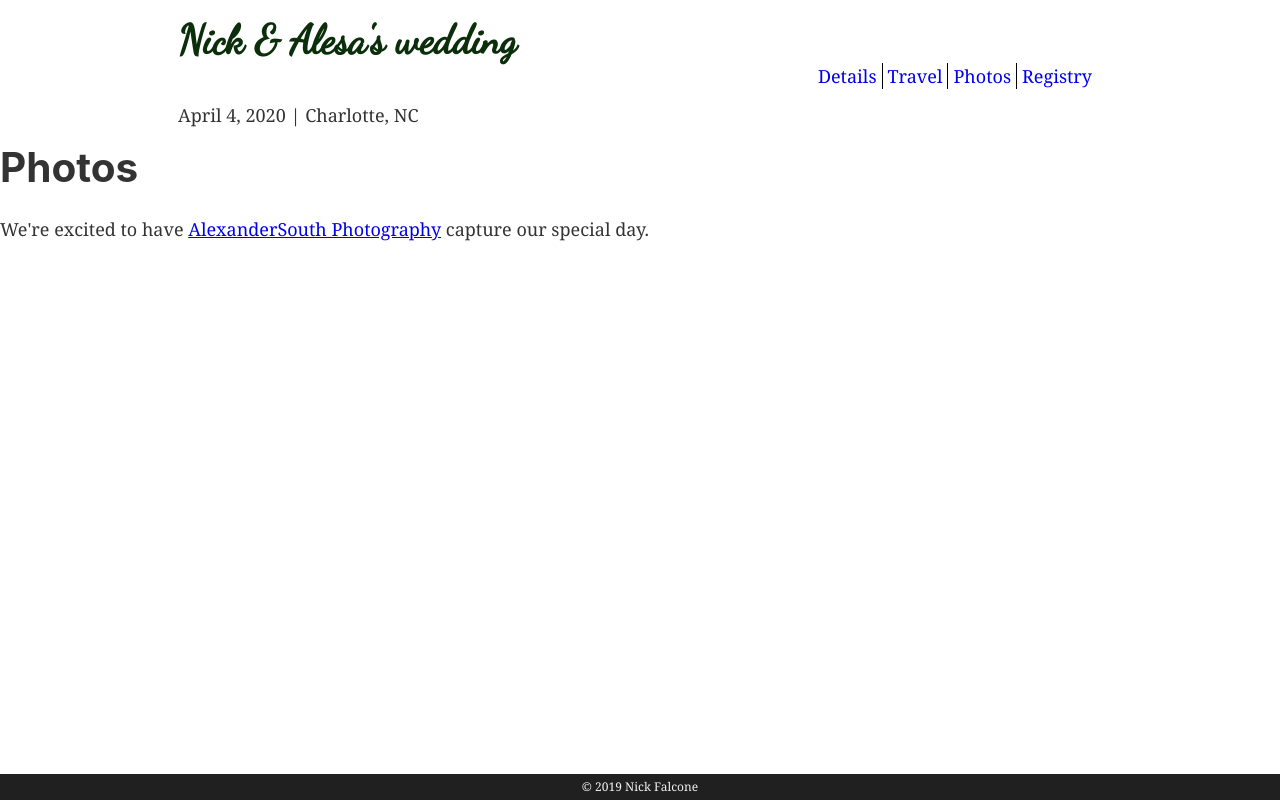
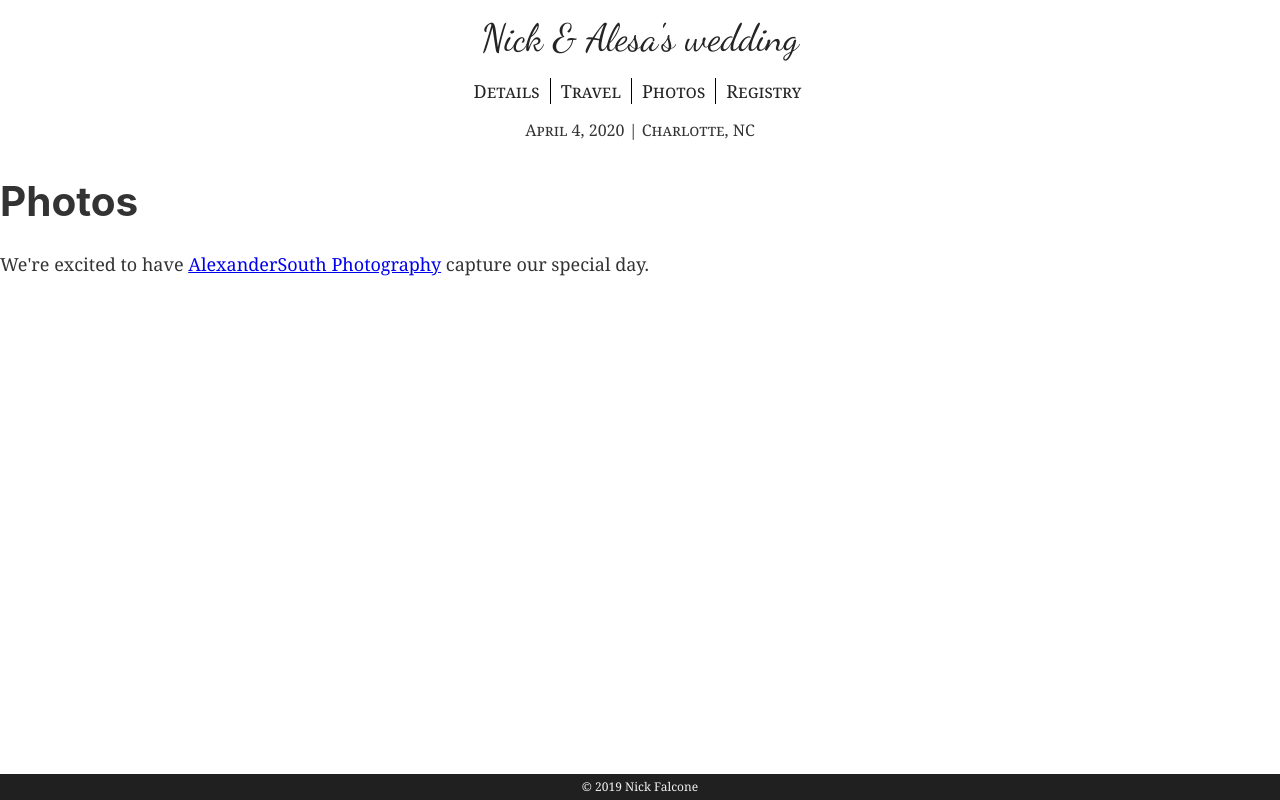
Before and after one commit to nickFalcone/nf-ay-wedding-site, a Gatsby site: page /photos in a window 1280 px wide. Built offline with nearby package versions, Linux system fonts and the light colour scheme; Gatsby itself is replaced by a stand-in of ours.

Commit message:
add small cover image, recut large cover image, restyle header

```diff
--- a/src/components/FourOhFourImage.js
+++ b/src/components/FourOhFourImage.js
@@ -16,7 +16,7 @@ import Img from "gatsby-image"
 const FourOhFourImage = () => {
   const data = useStaticQuery(graphql`
     query {
-      placeholderImage: file(relativePath: { eq: "404.jpg" }) {
+      image: file(relativePath: { eq: "404.jpg" }) {
         childImageSharp {
           fluid(maxWidth: 1024) {
             ...GatsbyImageSharpFluid
@@ -26,7 +26,7 @@ const FourOhFourImage = () => {
     }
   `)
 
-  return <Img fluid={data.placeholderImage.childImageSharp.fluid} />
+  return <Img fluid={data.image.childImageSharp.fluid} />
 }
 
 export default FourOhFourImage
--- a/src/components/header.js
+++ b/src/components/header.js
@@ -5,25 +5,32 @@ import React from "react"
 const Header = ({ siteTitle }) => (
   <header
     style={{
-      background: `#fff`,
+      textAlign: `center`,
+      background: `linear-gradient(rgba(255, 255, 255, 0.90), rgba(255, 255, 255, 0.80), rgba(255, 255, 255, 0.80), rgba(255, 255, 255, 0))`,
+      position: `absolute`,
+      right: 0,
+      zIndex: 999,
     }}
   >
     <div
       style={{
         margin: `0 auto`,
-        maxWidth: 960,
+        width: `100vw`,
         padding: `1rem`,
       }}
     >
       <h1 style={{
+        fontSize: `38px`,
         margin: 0,
+        paddingBottom: `1rem`,
         fontFamily: `Dancing Script`,
+        fontWeight: 300,
         display: `inline-block`,
       }}>
         <Link
           to="/"
           style={{
-            color: `#0B2E0B`,
+            color: `#242424`,
             textDecoration: `none`,
           }}
         >
@@ -31,16 +38,24 @@ const Header = ({ siteTitle }) => (
         </Link>
       </h1>
       <ul style={{
+        fontSize: `18px`,
         listStyleType: `none`,
-        textAlign: `right`,
+        textAlign: `center`,
+        margin: `0 0 0 15px`,
+        fontVariant: `small-caps`,
+      }}>
+        <li style={{display: `inline-block`, marginRight: `10px`, paddingRight: `10px`, borderRight: `1px solid #000`}}><Link to="/details/" style={{textDecoration: `none`, color: `#242424`,}}>Details</Link></li>
+        <li style={{display: `inline-block`, marginRight: `10px`, paddingRight: `10px`, borderRight: `1px solid #000`}}><Link to="/travel/" style={{textDecoration: `none`, color: `#242424`,}}>Travel</Link></li>
+        <li style={{display: `inline-block`, marginRight: `10px`, paddingRight: `10px`, borderRight: `1px solid #000`}}><Link to="/photos/" style={{textDecoration: `none`, color: `#242424`,}}>Photos</Link></li>
+        <li style={{display: `inline-block`, marginRight: `10px`, paddingRight: `10px`,}}><a href="https://www.williams-sonoma.com/registry/k98w8vrzw8/registry-list.html" target="_blank" rel="noopener noreferrer" style={{textDecoration: `none`, color: `#242424`,}}>Registry</a></li>
+      </ul>
+      <p style={{
         margin: 0,
-      }}>
-        <li style={{display: `inline-block`, marginRight: `5px`, paddingRight: `5px`, borderRight: `1px solid #000`}}><Link to="/details/" style={{textDecoration: `none`}}>Details</Link></li>
-        <li style={{display: `inline-block`, marginRight: `5px`, paddingRight: `5px`, borderRight: `1px solid #000`}}><Link to="/travel/" style={{textDecoration: `none`}}>Travel</Link></li>
-        <li style={{display: `inline-block`, marginRight: `5px`, paddingRight: `5px`, borderRight: `1px solid #000`}}><Link to="/photos/" style={{textDecoration: `none`}}>Photos</Link></li>
-        <li style={{display: `inline-block`, marginRight: `5px`, paddingRight: `5px`,}}><a href="https://www.williams-sonoma.com/registry/k98w8vrzw8/registry-list.html" target="_blank" rel="noopener noreferrer" style={{textDecoration: `none`}}>Registry</a></li>
-      </ul>
-      <p style={{margin: 0}}>April 4, 2020 | Charlotte, NC</p>
+        fontSize: `16px`,
+        fontVariant: `small-caps`,
+        }}>
+          April 4, 2020 | Charlotte, NC
+      </p>
     </div>
   </header>
 )
--- a/src/components/layout.css
+++ b/src/components/layout.css
@@ -46,6 +46,9 @@ a {
 a:active,
 a:hover {
   outline-width: 0;
+}
+a:visited {
+  color: initial;
 }
 abbr[title] {
   border-bottom: none;
--- a/src/pages/details.js
+++ b/src/pages/details.js
@@ -8,8 +8,10 @@ import GoogleMap from "../components/google-map";
 const Details = () => (
   <Layout>
     <SEO title="Details" />
-    <GoogleMap />
-    <h1>Details</h1>
+    <div style={{ marginTop: `10rem`}}>
+      <h1>Details</h1>
+      <GoogleMap />
+    </div>
   </Layout>
 )
 
--- a/src/pages/photos.js
+++ b/src/pages/photos.js
@@ -7,8 +7,10 @@ import SEO from "../components/seo"
 const Photos = () => (
   <Layout>
     <SEO title="Photos" />
-    <h1>Photos</h1>
-    <p>We're excited to have <a href="https://www.alexanderimages.com/">AlexanderSouth Photography</a> capture our special day.</p>
+    <div style={{ marginTop: `10rem`}}>
+      <h1>Photos</h1>
+      <p>We're excited to have <a href="https://www.alexanderimages.com/">AlexanderSouth Photography</a> capture our special day.</p>
+    </div>
   </Layout>
 )
 
--- a/src/pages/travel.js
+++ b/src/pages/travel.js
@@ -7,7 +7,9 @@ import SEO from "../components/seo"
 const Travel = () => (
   <Layout>
     <SEO title="Travel" />
-    <h1>Travel</h1>
+    <div style={{ marginTop: `10rem`}}>
+      <h1>Travel</h1>
+    </div>
   </Layout>
 )
 
```
Also changed, not shown: src/components/cover-image.js (+35 -19 lines), 1 other file.
